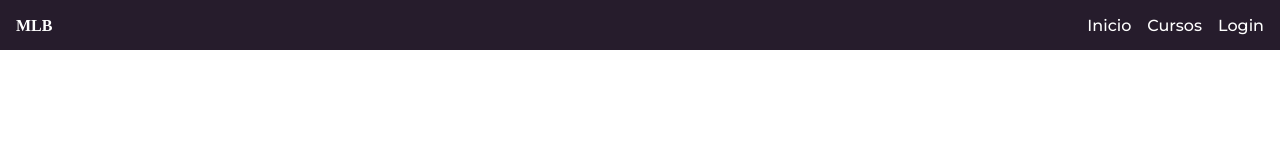
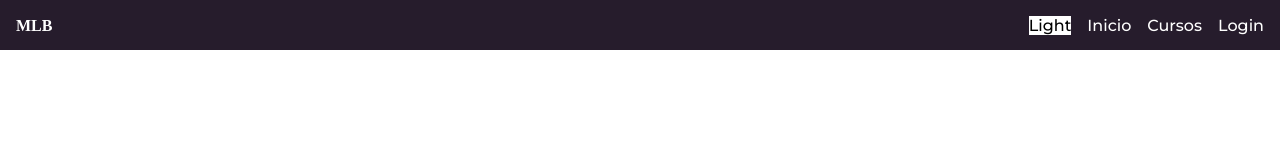
Before and after one commit to bsquiroz/ing-software-pro, a React (Create React App) app: page /#/login in a window 1280 px wide. Shown: the top 160 px of the page. Built offline with nearby package versions, Linux system fonts and the light colour scheme; a web font is replaced by a local one.

Commit message:
dejando la logica hecha para el dark

```diff
--- a/src/components/Navegacion/index.js
+++ b/src/components/Navegacion/index.js
@@ -6,6 +6,7 @@ import menuIcon from "../../assets/icons/menu.svg";
 import closeIcon from "../../assets/icons/close.svg";
 import { useDispatch, useSelector } from "react-redux";
 import { openMenu } from "../../state/actions/cursosActions";
+import {DarkMode} from '../darkMode'
 
 export const Navegacion = () => {
     const menu = useSelector((state) => state.cursos.menuOpen);
@@ -26,11 +27,17 @@ export const Navegacion = () => {
             </span>
             <ul className={handleShowMenu}>
                 {logout ? (
-                    <div onClick={() => handleMenu()}>
+                    <>
+                    <li>
+                        <DarkMode/>
+                    </li>
+                    <li onClick={() => handleMenu()}>
                         <Logout />
-                    </div>
+                    </li>
+                    </>
                 ) : (
                     <>
+                        <li><DarkMode/></li>
                         <li onClick={() => handleMenu()}>
                             <Link to="/">Inicio</Link>
                         </li>
--- /dev/null
+++ b/src/components/darkMode/index.js
@@ -0,0 +1,22 @@
+import React from 'react'
+import "./styles.css"
+
+import { useSelector, useDispatch } from "react-redux";
+import {applyDarkMode} from '../../state/actions/cursosActions'
+
+export const DarkMode = () => {
+    const stateDarkMode = useSelector((state) => state.cursos.darkMode);
+    const dispatch = useDispatch()
+
+    const handleDarkMode = () => {
+        dispatch(applyDarkMode())
+    }
+
+    const IconTheme = stateDarkMode ? <span>Dark</span> : <span>Light</span>
+
+    return (
+        <div onClick={handleDarkMode} class="darkMode">
+            {IconTheme}
+        </div>
+    )
+}
--- /dev/null
+++ b/src/components/darkMode/styles.css
@@ -0,0 +1,3 @@
+.darkMode {
+    background-color: #fff;
+}
--- a/src/state/actions/cursosActions.js
+++ b/src/state/actions/cursosActions.js
@@ -4,6 +4,7 @@ export const types = {
     ADD_USER: "ADD_USER",
     SHOW_LOGOUT: "SHOW_LOGOUT",
     LOGIN_USER: "LOGIN_USER",
+    DARK_MODE: "DARK_MODE"
 };
 
 export const getCurrentCourse = (quote) => ({
@@ -27,3 +28,7 @@ export const showLogout = () => ({
 export const loginUser = () => ({
     type: types.LOGIN_USER,
 });
+
+export const applyDarkMode = () => ({
+    type: types.DARK_MODE,
+})
--- a/src/state/reducers/cursosReducer.js
+++ b/src/state/reducers/cursosReducer.js
@@ -124,6 +124,7 @@ const INITIAL_STATE = {
         },
     ],
     seccion: false,
+    darkMode:  false
 };
 
 const cursosReducer = (state = INITIAL_STATE, action) => {
@@ -160,6 +161,12 @@ const cursosReducer = (state = INITIAL_STATE, action) => {
                 seccion: !state.seccion,
             };
 
+        case types.DARK_MODE:
+            return {
+                ...state,
+                darkMode: !state.darkMode
+            }
+
         default:
             return state;
     }
```
